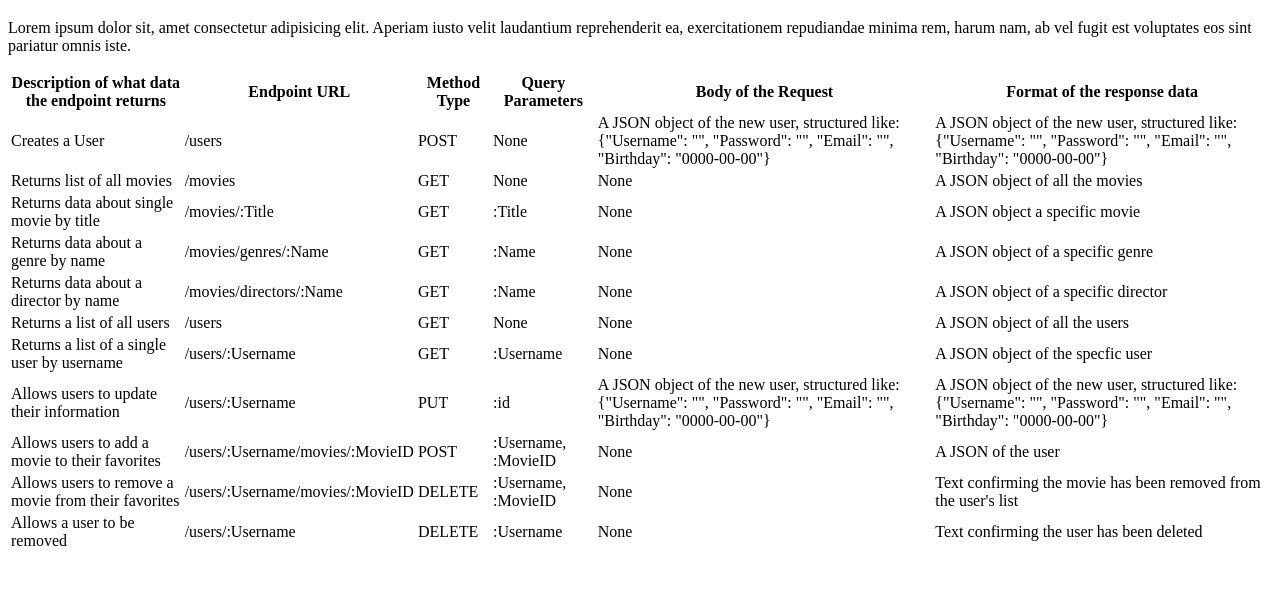
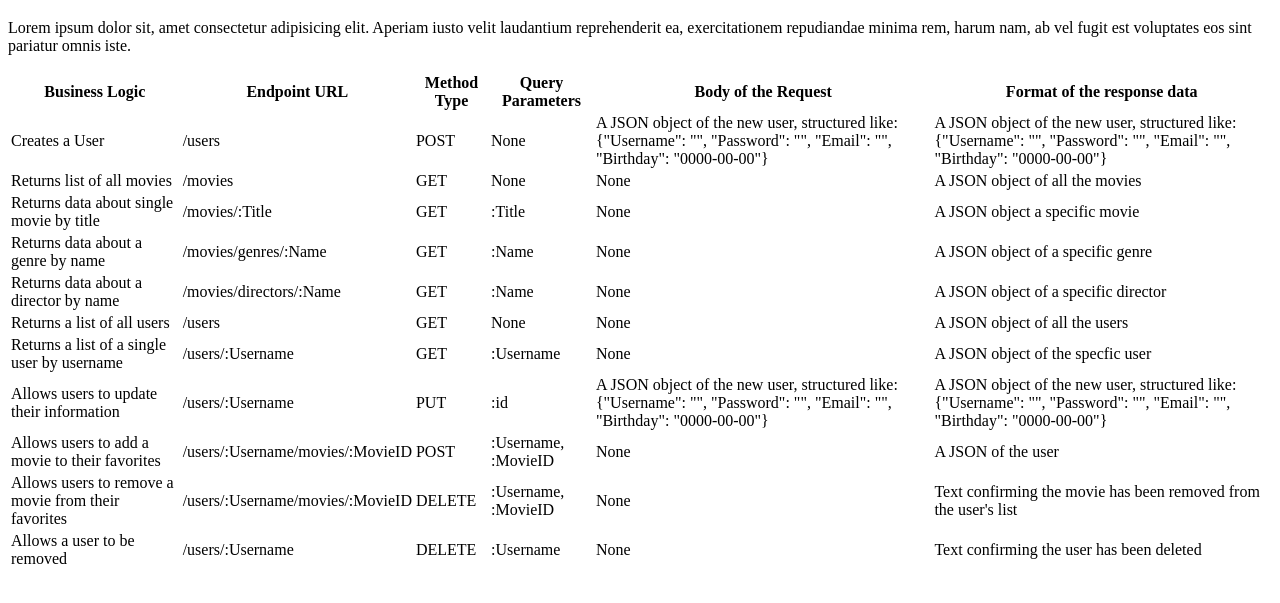
Before and after one commit to MeranAru/movie_api, a website: page public/documentation.html in a window 1280 px wide. Shown: the part 61-664 px from the top of the page. Drawn offline with Linux system fonts and the light colour scheme.

Commit message:
Update documentation.html

```diff
--- a/public/documentation.html
+++ b/public/documentation.html
@@ -12,7 +12,7 @@
         <table>
             <thead>
                 <tr>
-                    <th>Description of what data the endpoint returns</th>
+                    <th>Business Logic</th>
                     <th>Endpoint URL</th>
                     <th>Method Type</th>
                     <th>Query Parameters</th>
```
